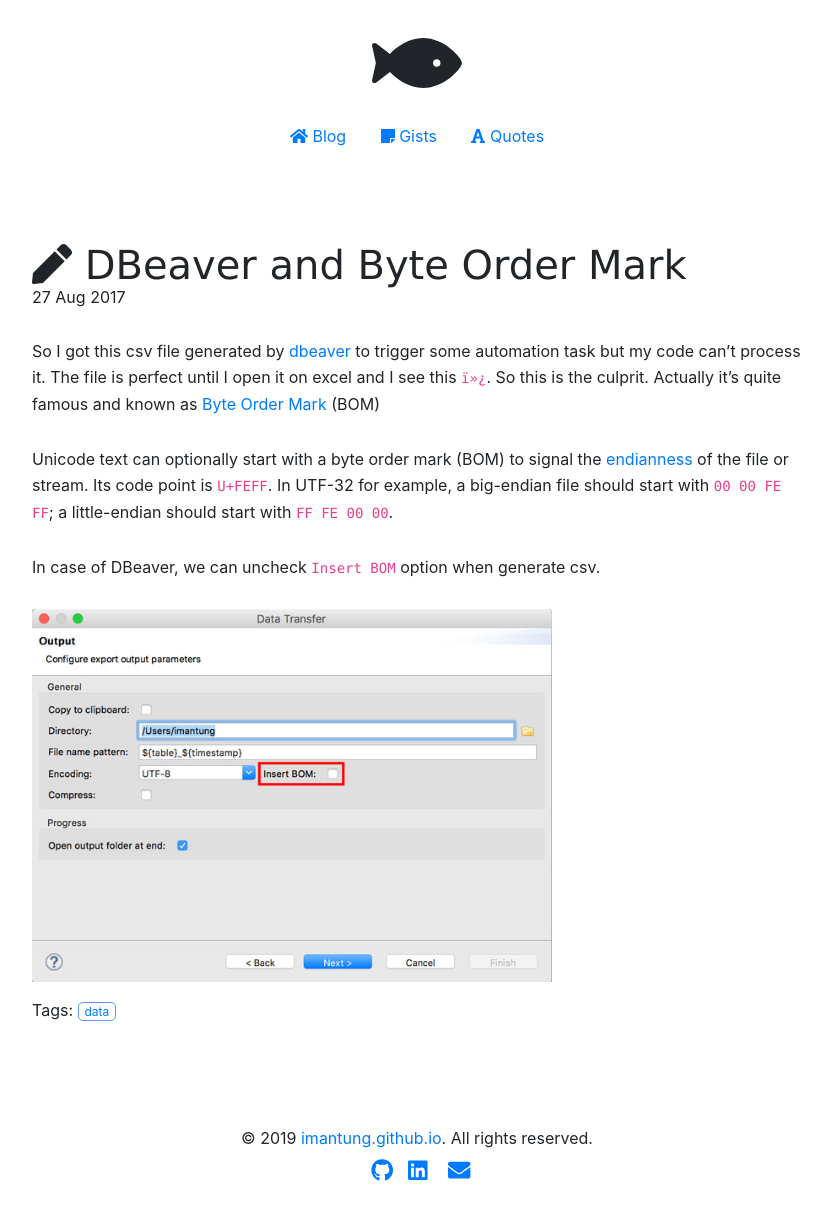
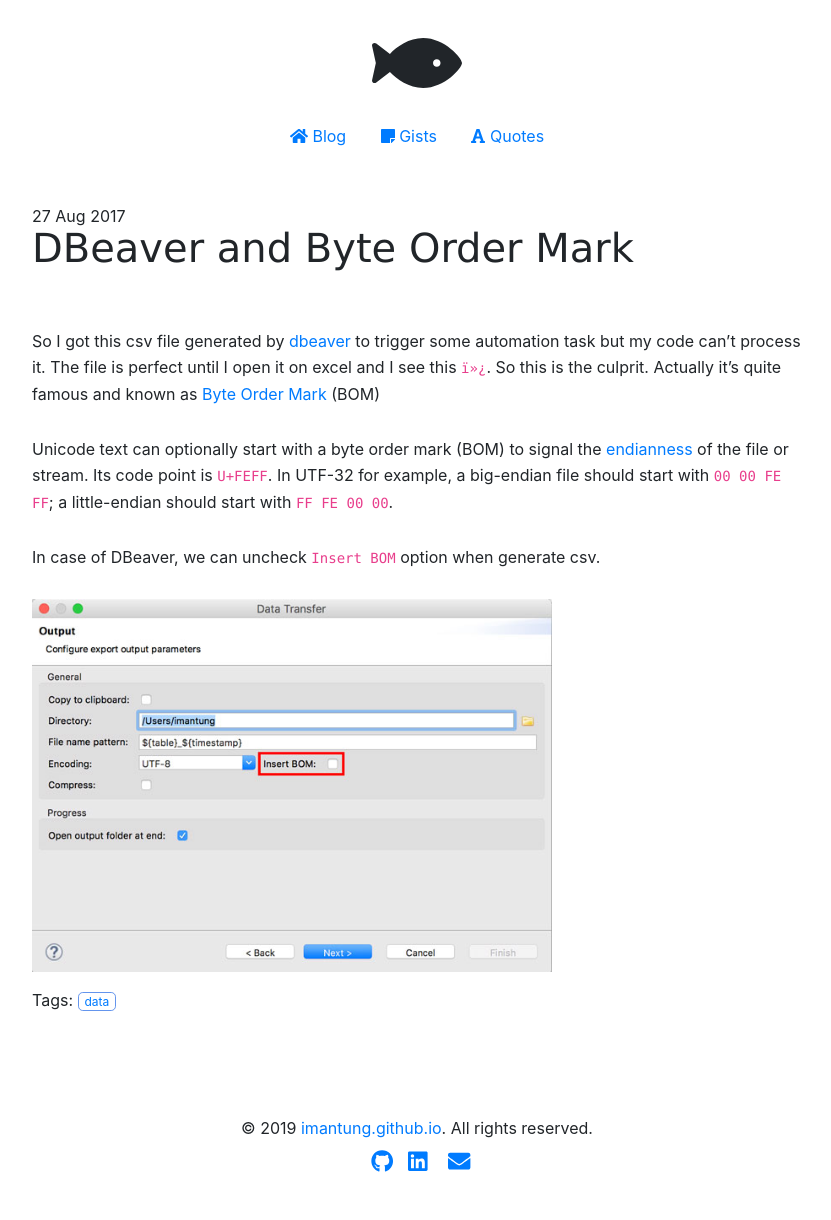
Before and after one commit to imantung/imantung.github.io, a Jekyll site: the page built from _posts/2017-08-27-byte-order-mark.md, in a window 1280 px wide. Shown: the whole page, without its empty margins (223-1054 px from the left). Built offline with Jekyll 4.4.1, drawn with Linux system fonts in a browser that asks for light colours; comment, search, counter and statistics services are not loaded.

```diff
--- a/_layouts/post.html
+++ b/_layouts/post.html
@@ -4,8 +4,8 @@
 
 <article class="post">
   <div class="post-header">
-    <h1 class="post-title"><i class="fas fa-pen" aria-hidden="true"></i> {{ page.title }}</h1>
     <div class="post-date">{{ page.date | date_to_string }}</div>
+    <h1 class="post-title">{{ page.title }}</h1>
   </div>
 
   <div class="post-content">
--- a/public/css/post.css
+++ b/public/css/post.css
@@ -36,6 +36,11 @@
 
 }
 
+.post-title{
+  margin-top: 0;
+  margin-bottom: 1.5em;
+}
+
 .post-tags a{
   font-size: 0.75em;
   padding: 0.1em 0.5em;
```
